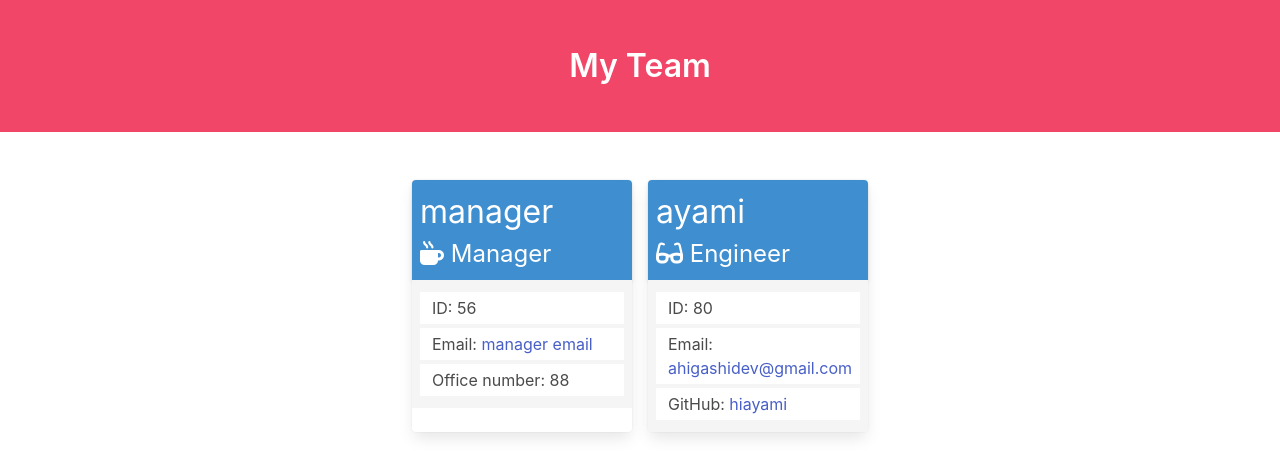
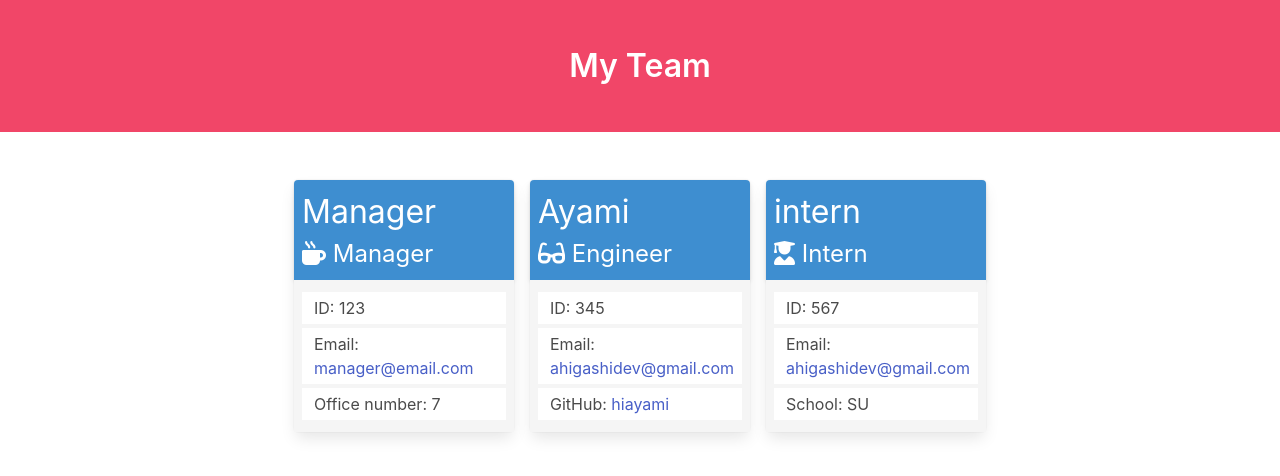
Before and after one commit to hiayami/team-profile-generator, a website: page index.HTML in a window 1280 px wide. Drawn offline with nearby package versions, Linux system fonts and the light colour scheme.

Commit message:
sample html

```diff
--- a/index.HTML
+++ b/index.HTML
@@ -27,20 +27,20 @@
 
         <div class="card is-inline-block m-2" style="width:220px">
             <div class="card-header hero is-info p-2">
-                <h2 class="is-size-3">manager</h2>
+                <h2 class="is-size-3">Manager</h2>
                 <div class="is-size-4">
                     <i class="fa-solid fa-mug-hot"></i> Manager
                 </div>
             </div>
             <div class="px-2 py-3 has-background-white-ter">
                 <div class="has-background-white px-3 py-1 mb-1">
-                    ID: 56
+                    ID: 123
                 </div>
                 <div class="has-background-white px-3 py-1 mb-1">
-                    Email: <a href="mailto:manager email">manager email</a>
+                    Email: <a href="mailto:manager@email.com">manager@email.com</a>
                 </div>
                 <div class="has-background-white px-3 py-1">
-                     Office number: 88
+                     Office number: 7
                 </div>
             </div>
         </div>
@@ -48,14 +48,14 @@
 
         <div class="card is-inline-block m-2" style="width:220px">
             <div class="card-header hero is-info p-2">
-                <h2 class="is-size-3">ayami</h2>
+                <h2 class="is-size-3">Ayami</h2>
                 <div class="is-size-4">
                     <i class="fa-solid fa-glasses"></i> Engineer
                 </div>
             </div>
             <div class="px-2 py-3 has-background-white-ter">
                 <div class="has-background-white px-3 py-1 mb-1">
-                    ID: 80
+                    ID: 345
                 </div>
                 <div class="has-background-white px-3 py-1 mb-1">
                     Email: <a href="mailto:ahigashidev@gmail.com">ahigashidev@gmail.com</a>
@@ -66,6 +66,27 @@
             </div>
         </div>
 
+
+        <div class="card is-inline-block m-2" style="width:220px">
+            <div class="card-header hero is-info p-2">
+                <h2 class="is-size-3">intern</h2>
+                <div class="is-size-4">
+                    <i class="fa-solid fa-user-graduate"></i> Intern
+                </div>
+            </div>
+            <div class="px-2 py-3 has-background-white-ter">
+                <div class="has-background-white px-3 py-1 mb-1">
+                    ID: 567
+                </div>
+                <div class="has-background-white px-3 py-1 mb-1">
+                    Email: <a href="mailto:ahigashidev@gmail.com">ahigashidev@gmail.com</a>
+                </div>
+                <div class="has-background-white px-3 py-1">
+                     School: SU
+                </div>
+            </div>
+        </div>
+
             </section>
 
             <body>
```
